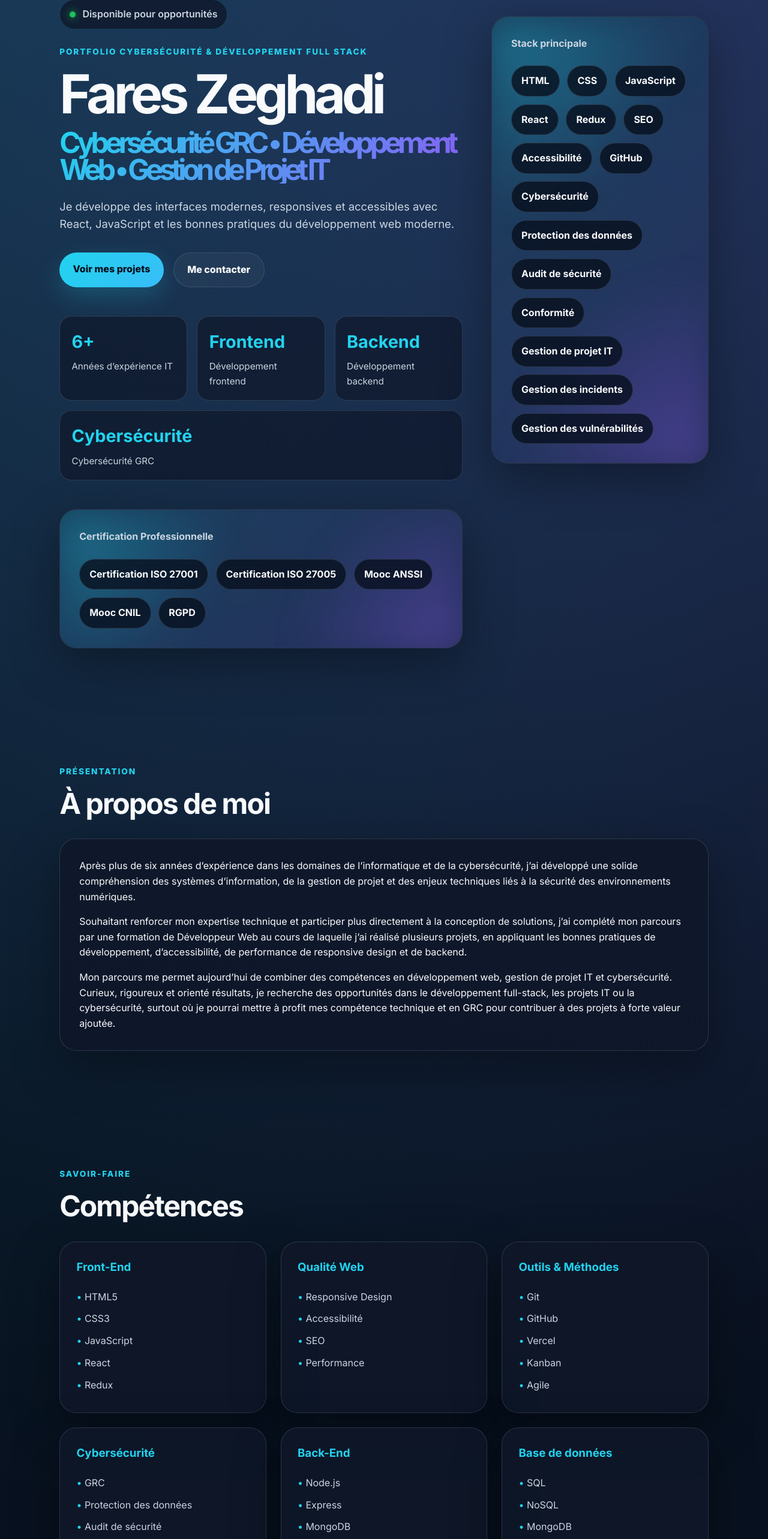
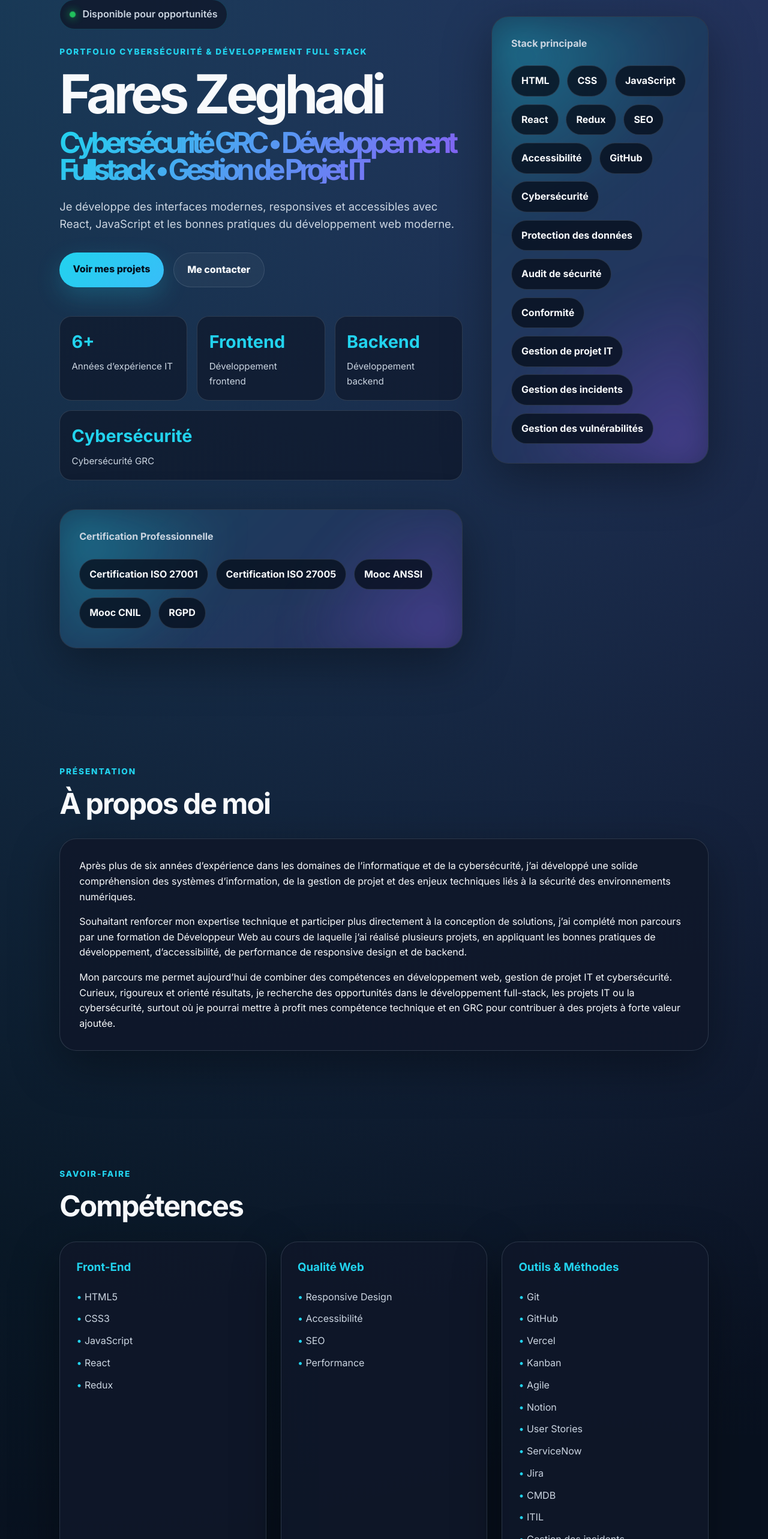
Before and after one commit to Fares570/portfolio-fares, a React (Vite) app: page / in a window 1280 px wide. Shown: the part 166-2732 px from the top of the page at 60% size. Built offline with nearby package versions, Linux system fonts and the light colour scheme.

Commit message:
Ajout nouveaux Skills

```diff
--- a/src/components/Hero.jsx
+++ b/src/components/Hero.jsx
@@ -11,7 +11,7 @@ function Hero() {
 
         <h1>
           Fares Zeghadi
-          <span>Cybersécurité GRC • Développement Web • Gestion de Projet IT</span>
+          <span>Cybersécurité GRC • Développement Fullstack • Gestion de Projet IT</span>
         </h1>
 
         <p className="hero-text">
--- a/src/components/Skills.jsx
+++ b/src/components/Skills.jsx
@@ -9,7 +9,7 @@ const skillGroups = [
   },
   {
     title: "Outils & Méthodes",
-    skills: ["Git", "GitHub", "Vercel", "Kanban", "Agile"]
+    skills: ["Git", "GitHub", "Vercel", "Kanban", "Agile", "Notion", "User Stories", "ServiceNow", "Jira", "CMDB", "ITIL", "Gestion des incidents", "Gestion des vulnérabilités"]
   },
   {
     title: "Cybersécurité",
@@ -21,7 +21,7 @@ const skillGroups = [
   },
   {
     title: "Base de données",
-    skills: ["SQL", "NoSQL", "MongoDB", "PostgreSQL", "MySQL","YAML","JSON"]
+    skills: ["SQL", "NoSQL", "PostgreSQL", "MySQL","YAML","JSON"]
   },
   {
     title: "Langages de programmation",
```
